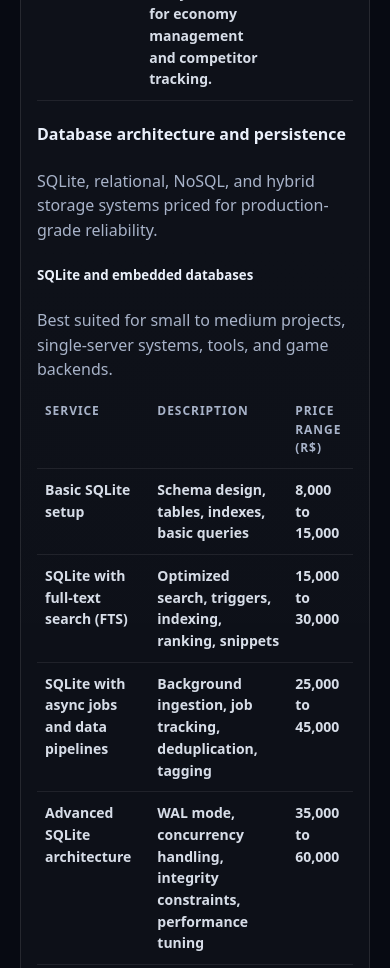
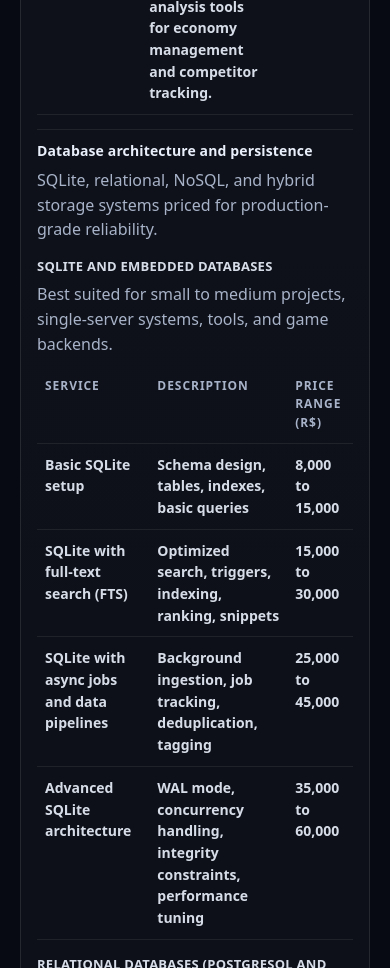
Before and after one commit to aasulaiman0613-boop/portfolio, a plain HTML site: page index.html in a window 390 px wide. Shown: the part 8900-9868 px from the top of the page. Drawn offline with Linux system fonts and the light colour scheme.

Commit message:
Update styles.css

```diff
--- a/styles.css
+++ b/styles.css
@@ -303,9 +303,18 @@
   grid-template-columns: 1fr 1fr;
   gap: 14px;
 }
+
+.grid3{
+  margin-top: 16px;
+  display:grid;
+  grid-template-columns: 1fr 1fr 1fr;
+  gap: 14px;
+}
+
 .kidGrid{
   grid-template-columns: 1fr 1fr;
 }
+
 .panel{
   border: 1px solid rgba(255,255,255,.10);
   background: linear-gradient(180deg, rgba(255,255,255,.04), rgba(255,255,255,.02));
@@ -441,6 +450,28 @@
   font-weight: 600;
 }
 
+.subHead{
+  margin-top: 14px;
+  padding-top: 10px;
+  border-top: 1px solid rgba(255,255,255,.08);
+}
+.subHead h4{
+  margin: 0;
+  font-size: 14px;
+  letter-spacing: .01em;
+}
+
+.priceGroup{
+  margin-top: 14px;
+}
+.groupTitle{
+  margin: 0;
+  font-size: 13px;
+  letter-spacing: .02em;
+  text-transform: uppercase;
+  color: rgba(233,240,251,.92);
+}
+
 .inquiryPanel{
   margin-top: 18px;
 }
@@ -550,6 +581,7 @@
   .heroInner{ grid-template-columns: 1fr; }
   .nav{ display:none; }
   .kidGrid{ grid-template-columns: 1fr; }
+  .grid3{ grid-template-columns: 1fr; }
 }
 @media (max-width: 680px){
   .headline{ font-size: 34px; }
@@ -558,15 +590,3 @@
   .hint{ text-align:left; }
   .footInner{ flex-direction:column; align-items:flex-start; }
 }
-@media (max-width: 980px){
-  .heroInner{ grid-template-columns: 1fr; }
-  .nav{ display:none; }
-  .kidGrid{ grid-template-columns: 1fr; }
-}
-@media (max-width: 680px){
-  .headline{ font-size: 34px; }
-  .heroMeta{ grid-template-columns: 1fr; }
-  .contactRow{ grid-template-columns: 1fr; }
-  .hint{ text-align:left; }
-  .footInner{ flex-direction:column; align-items:flex-start; }
-}
```
